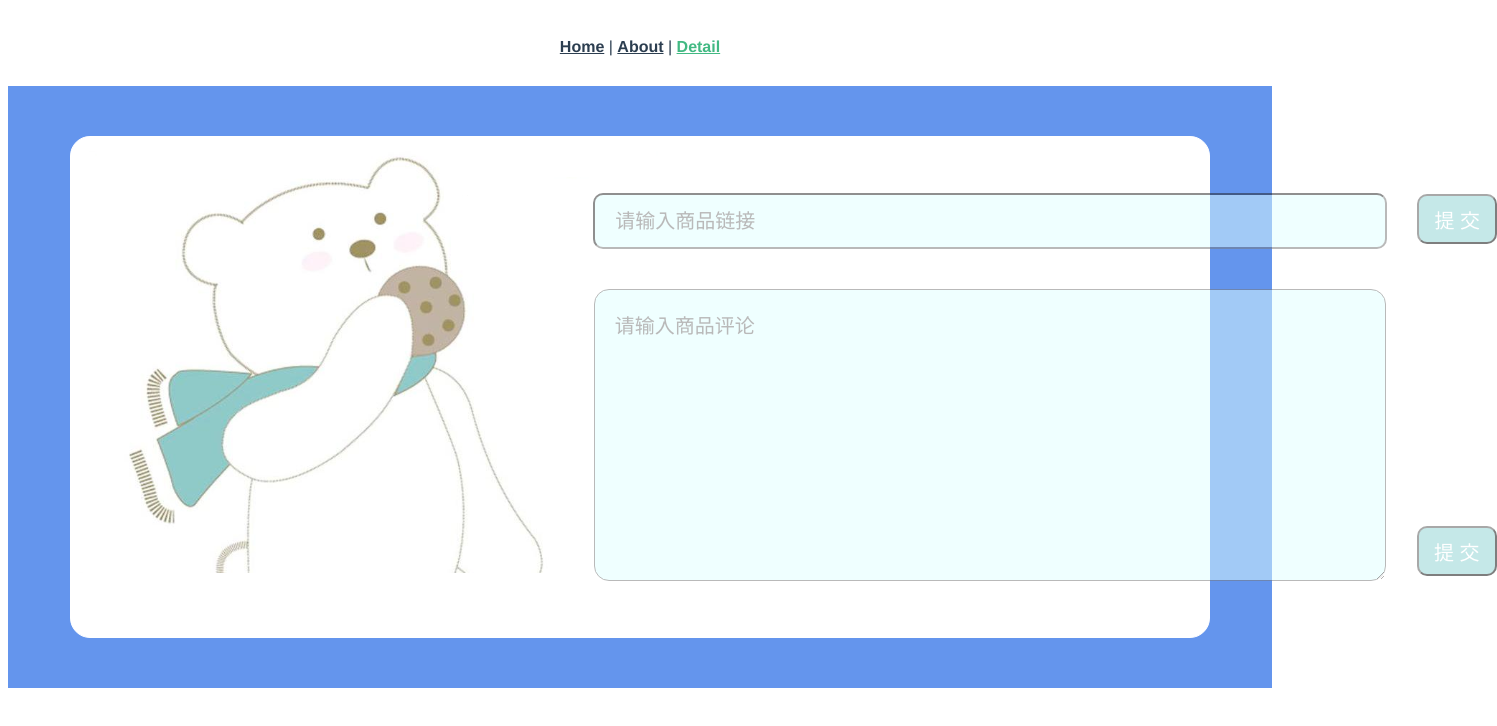
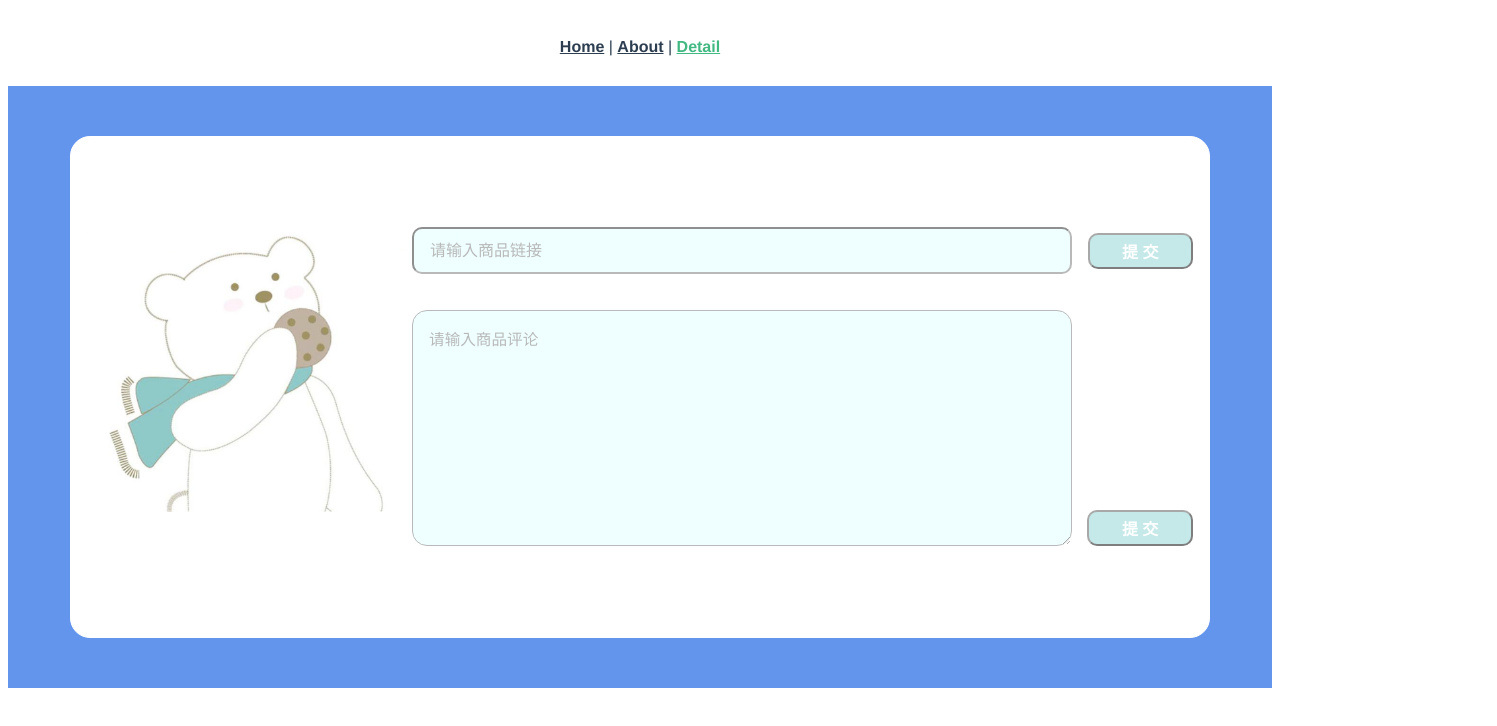
Before and after one commit to Forwhfang/easy-evaluation, a Vue app: page /#/detail in a window 1280 px wide. Shown: the top 726 px of the page, 1497 px wide, since content can reach past the window. Built offline with nearby package versions, Linux system fonts and the light colour scheme.

Commit message:
修改detail页面样式

```diff
--- a/src/components/DetailContent.vue
+++ b/src/components/DetailContent.vue
@@ -1,7 +1,7 @@
 <template>
   <div class="content">
     <div class="content-left">
-      <img :src="`${publicPath}xiaoxiong.PNG`"/>
+      <img class="image" :src="`${publicPath}xiaoxiong.PNG`"/>
     </div>
     <div class="content-right">
       <div class="link">
@@ -53,74 +53,97 @@ export default {
 }
 
 .content-left {
-  background: white;
+  display: flex;
+  flex-direction: row;
+  justify-content: center;
+  align-items: center;
+  flex: 1;
+}
+
+.image {
+  width: 100%;
+  height: 100%;
 }
 
 .content-right {
+  height: 90%;
+  width: 90%;
   display: flex;
   flex-direction: column;
-  margin-left: -80px;
+  justify-content: center;
+  flex: 2;
+  margin-left: -5%;
 }
 
 .link {
+  height: 10%;
+  display: flex;
+  flex-direction: row;
+  justify-content: space-around;
+  align-items: center;
+  margin-right: 2%;
+  margin-bottom: 3%;
+}
+
+.link-input {
+  width: 90%;
+  height: 90%;
+  border-radius: 10px;
+  background: LightCyan;
+  opacity: 0.5;
+  font-size: 100%;
+  font-weight: 500;
+  padding-left: 2%;
+  padding-right: 2%;
+  flex: 7;
+  margin-right: 2%;
+}
+
+.link-submit {
+  width: 50%;
+  height: 80%;
+  border-radius: 10px;
+  color: white;
+  background: RGB(140,210,210);
+  opacity: 0.5;
+  font-weight: 700;
+  font-size: 100%;
+  flex: 1;
+}
+
+.comment {
+  height: 50%;
   display: flex;
   flex-direction: row;
   justify-content: space-around;
   align-items: flex-end;
+  margin-right: 2%;
+  margin-top: 3%;
 }
 
-.link-input {
-  width: 750px;
-  height: 50px;
-  margin-bottom: 20px;
-  border-radius: 10px;
+.comment-input {
+  width: 90%;
+  height: 90%;
+  padding: 2px;
+  border-radius: 15px;
   background: LightCyan;
   opacity: 0.5;
-  font-size: 20px;
-  padding-left: 20px;
-  padding-right: 20px;
+  font-size: 120%;
+  font-weight: 500;
+  padding: 2%;
+  flex: 7;
+  margin-right: 2%;
 }
 
-.link-submit {
-  width: 80px;
-  height: 50px;
-  margin-left: 30px;
-  margin-bottom: 25px;
+.comment-submit {
+  width: 50%;
+  height: 16%;
   border-radius: 10px;
   color: white;
   background: RGB(140,210,210);
   opacity: 0.5;
-  font-size: 20px;
-}
-
-.comment {
-  display: flex;
-  flex-direction: row;
-  justify-content: space-around;
-  align-items: flex-end;
-}
-
-.comment-input {
-  width: 750px;
-  height: 250px;
-  margin-top: 20px;
-  padding: 2px;
-  border-radius: 15px;
-  background: LightCyan;
-  opacity: 0.5;
-  font-size: 20px;
-  padding: 20px;
-}
-
-.comment-submit {
-  width: 80px;
-  height: 50px;
-  margin-left: 30px;
-  margin-bottom: 5px;
-  border-radius: 10px;
-  color: white;
-  background: RGB(140,210,210);
-  opacity: 0.5;
-  font-size: 20px;
+  font-weight: 700;
+  font-size: 100%;
+  flex: 1;
 }
 </style>
--- a/src/components/DetailExtend.vue
+++ b/src/components/DetailExtend.vue
@@ -50,7 +50,7 @@ export default {
   font-size: 50px;
 }
 
-.contaiter {
+.container {
 
 }
 </style>
```
Also changed, not shown: 1 other file (tests, documents, lock files or other folders).
